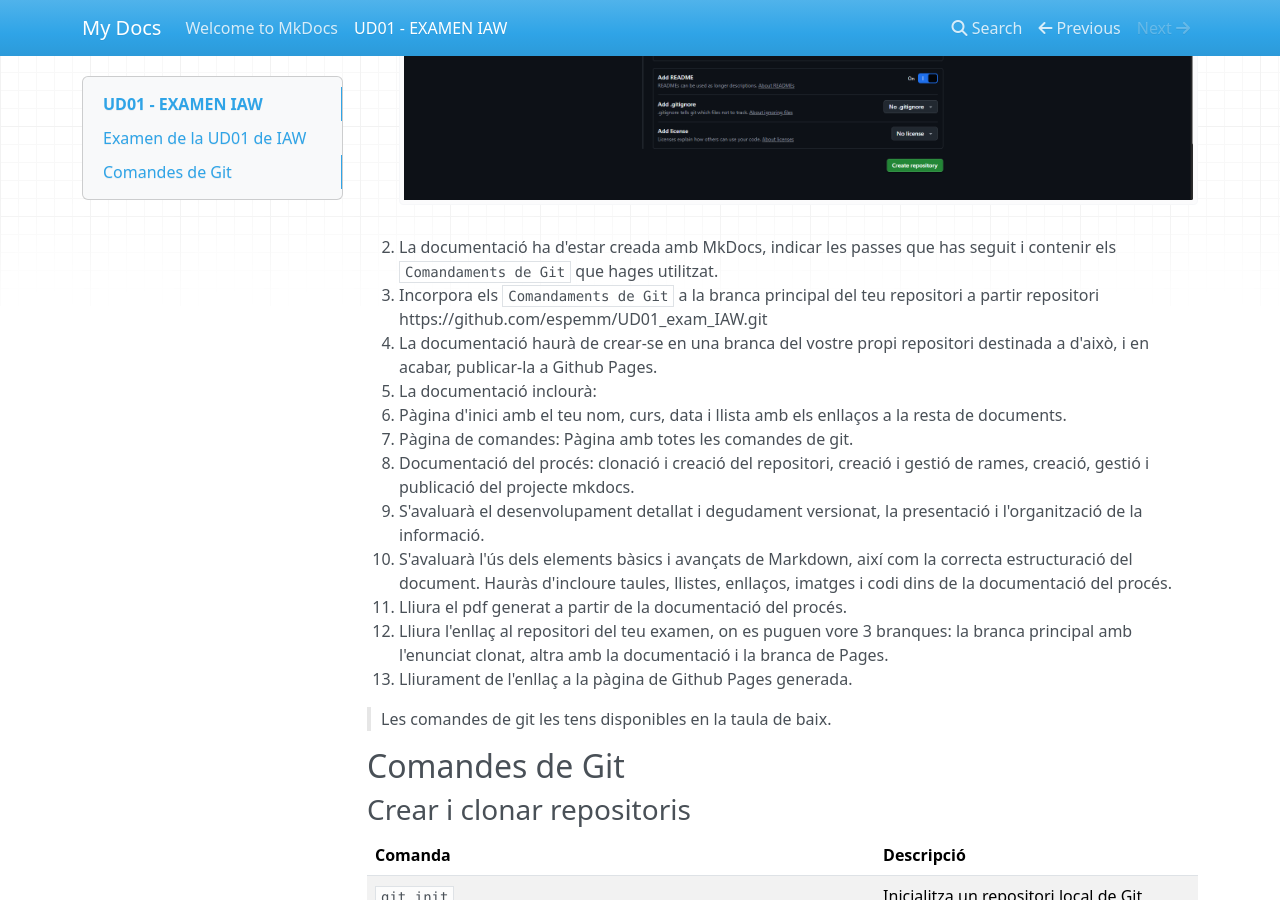
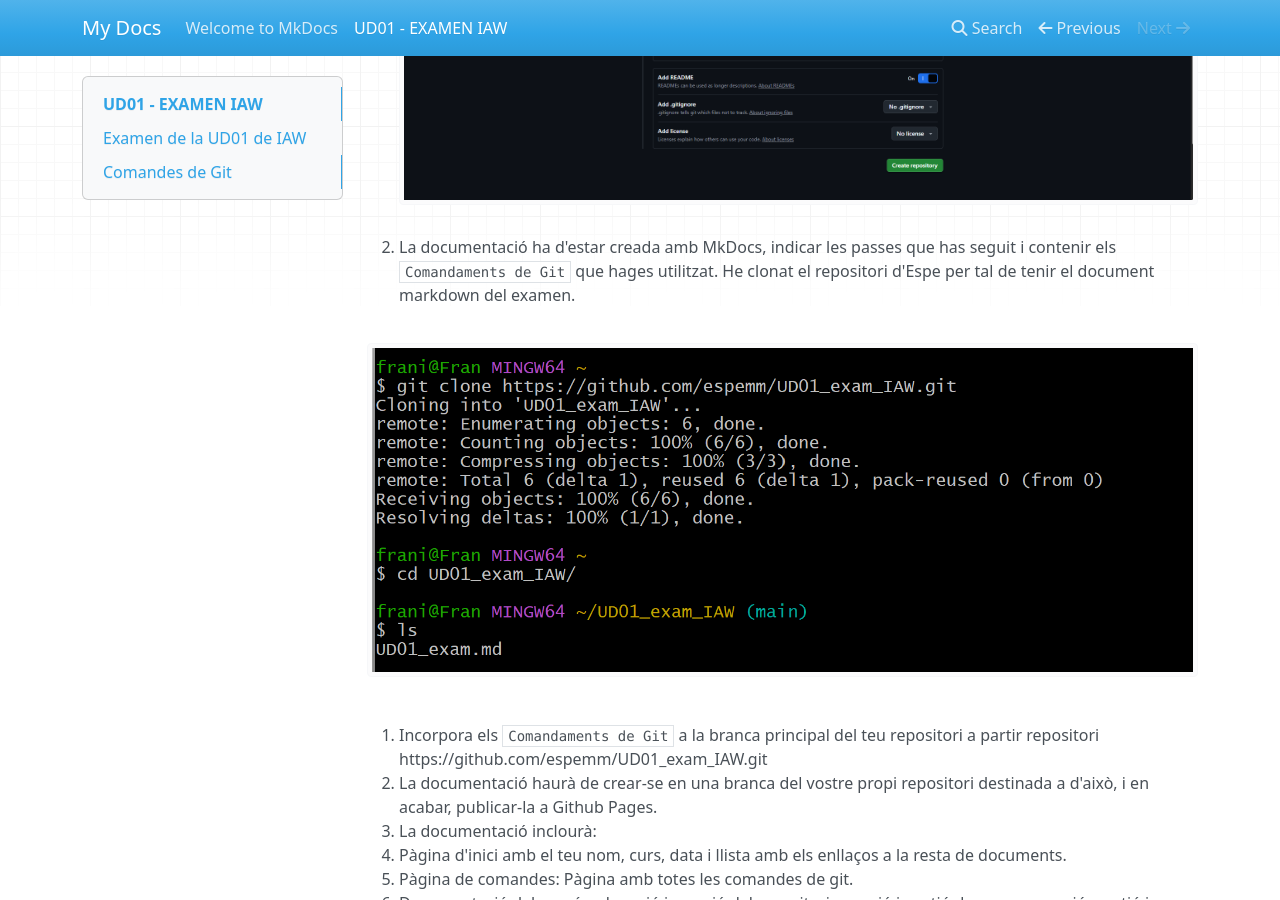
Before and after one commit to fransg006/ExamenFranIAW, an MkDocs documentation site: the page built from docs/UD01_exam.md, in a window 1280 px wide and 900 px high, scrolled down 580 px. Built offline with MkDocs 1.6.1, drawn with Linux system fonts in a browser that asks for light colours; nearby versions of some CDN libraries.

Commit message:
Directori

```diff
--- a/docs/UD01_exam.md
+++ b/docs/UD01_exam.md
@@ -9,6 +9,10 @@
 1. Caldrà que crees un repositori per a fer l'examen.
 ![Imatge](IMG/1.png)
 2. La documentació ha d'estar creada amb MkDocs, indicar les passes que has seguit i contenir els `Comandaments de Git` que hages utilitzat.
+He clonat el repositori d'Espe per tal de tenir el document markdown del examen.
+
+![Imatge](IMG/2.png)
+
 3. Incorpora els `Comandaments de Git` a la branca principal del teu repositori a partir repositori https://github.com/espemm/UD01_exam_IAW.git
 4. La documentació haurà de crear-se en una branca del vostre propi repositori destinada a d'això, i en acabar, publicar-la a Github Pages.
 5. La documentació inclourà:
```
